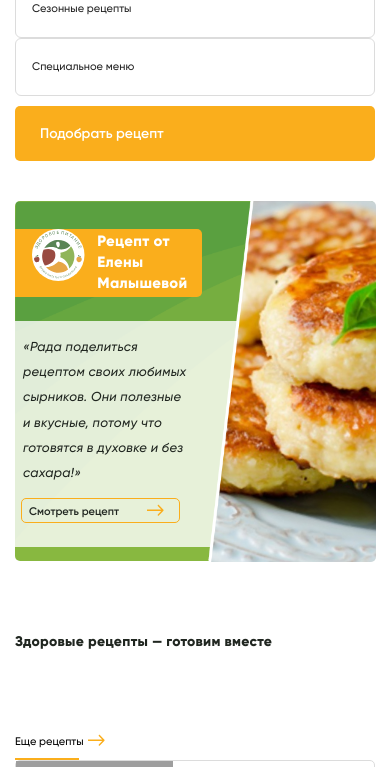
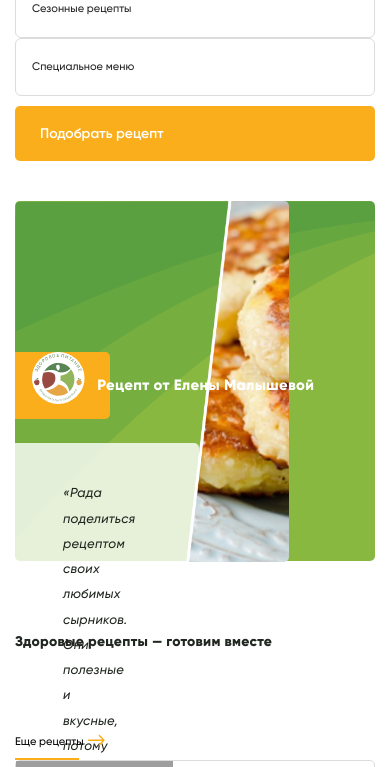
Before and after one commit to Ciphra333/Nature__Food_var-2, a PHP site: page /index.html in a window 390 px wide. Shown: the part 379-1146 px from the top of the page. Run offline with PHP 8.4, Linux system fonts and the light colour scheme; some web fonts are replaced; grey boxes are pictures that could not be loaded.

Commit message:
section main adaptive
По новой оформил блок main, исправить адаптив

```diff
--- a/css/style.css
+++ b/css/style.css
@@ -675,7 +675,7 @@ color: #ACACAC;
     display: inline-flex;
     background-color: #FAAE1C;
     border-radius: 0px 5px 5px 0px;
-    margin-top: 116px;
+    /* margin-top: 116px; */
     color: #fff;
     padding: 27.45px 40px;
     font-style: normal;
@@ -684,8 +684,11 @@ color: #ACACAC;
     line-height: 61px;
     letter-spacing: 0.02em;
     align-items: center;
-    max-height: 115px;
+    /* max-height: 115px; */
     z-index: 5;
+    /* width: calc(108% - 80px); */
+    position: relative;
+    white-space: nowrap;
 }
 .h1__title::before {
     content: '';
@@ -700,30 +703,43 @@ color: #ACACAC;
 }
 
 .main__pic-item {
-    position: absolute;
+    position: relative;
     z-index: 1;
-    right: 0px;
-
-
-
-}
-
+    width: 49%;
+    display: inline-block;
+    height: 600px;
+    vertical-align: middle;
+
+
+
+}
+.main__subtitle-text-wrap {
+    width: 51%;
+    font-size: 0;
+    display: inline-block;
+    vertical-align: middle;
+    align-self: center;
+}
 .main__text-wrap {
-    margin-top: 24px;
+     margin-top: 24px;
     background: rgba(255, 255, 255, 0.8);
     border-radius: 0px 5px 5px 0px;
-    margin-bottom: 116px;
-    max-width: 729px;
+    /* max-width: 729px; */
     max-height: 211px;
+    width: 100%;
+    padding: 24px 40px;
+    display: inline-block;
+    vertical-align: middle;
 }
 .main__subtitle-text {
     font-weight: 500;
     font-style: italic;
     font-size: 24px;
+
     line-height: 28.25px;
     letter-spacing: 0.02em;
-    padding: 24px 40px;
-    max-width: 729px;
+    /* padding: 24px 40px; */
+
     color: #202620;
 }
 .main__btn {
@@ -737,7 +753,8 @@ color: #ACACAC;
     border: 2px solid #FAAE1C;
     border-radius: 5px;
     margin-bottom: 24px;
-    margin-left: 40px;
+    margin-top: 24px;
+    /* margin-left: 40px; */
 }
 
 
@@ -752,16 +769,21 @@ color: #ACACAC;
 }
 .main-pic-1 {
     position:absolute;
-    left: -97%;
+    left: -45%;
     right: 0;
     margin: auto;
     top: 0;
     bottom: 0;
+    z-index: 1;
 }
 .main-pic-2 {
     width: 519px;
-    max-height: 583px;
     border-radius: 5px;
+    position: absolute;
+    top: 0;
+    left: 0;
+    width: 100%;
+    height: 100%;
 }
 .grid__img-icon {
     margin-left: 24px;
@@ -2407,7 +2429,7 @@ opacity: .65 ;
 
     /* Main Start */
     .h1__title {
-        font-size: 40px;
+        font-size: 36px;
     }
     .main__subtitle-text {
         font-size: 22px;
@@ -2554,7 +2576,7 @@ opacity: .65 ;
     }
     .h1__title {
         font-size: 36px;
-        width: 52%;
+        width: calc(140% - 50px);
     }
     .main__subtitle-text {
         max-width: 78%;
@@ -2786,7 +2808,7 @@ opacity: .65 ;
     }
     .h1__title  {
         font-size: 30px;
-        width: 44%;
+        width: calc(132% - 50%);
     }
     .main-pic-1 {
         width: 74%;
@@ -2967,7 +2989,7 @@ opacity: .65 ;
     }
     .h1__title  {
         font-size: 17px;
-        width: 45%;
+        width: calc(119% - 50px);
         line-height: 1.4;
     }
     .main__subtitle-text {
--- a/index.html
+++ b/index.html
@@ -100,14 +100,22 @@
         <div class="main">
             <div class="container">
                 <div class="main__wrap">
+                    <div class="h1__title-wrap">
+                        <!-- Обертка для h1 текста-->
+
+                    </div>
+                    <div class="main__subtitle-text-wrap">
+
                         <h1 class="h1__title">Рецепт от Елены Малышевой</h1>
                         <div class="main__text-wrap">
-                        <p class="main__subtitle-text">«Рада поделиться рецептом своих любимых сырников. Они полезные и
+                            <p class="main__subtitle-text">«Рада поделиться рецептом своих любимых сырников. Они
+                                полезные и
                                 вкусные, потому что готовятся в
                                 духовке и без сахара!»</p>
                             <a class="main__btn" href="#!"><span class="span__text-link">Смотреть рецепт</span>
                                 <img class="grid__img-icon" src="./images/svg/arrow-icon.svg" alt="">
                             </a>
+                        </div>
                     </div>
                     <div class="main__pic-item">
                         <img class="main-pic-1" src="./images/elena_mal.png" alt="">
@@ -538,7 +546,8 @@
                         </div>
                         <a href="#!" class="community__btn">
                             <span class="community__style-btn">Принять участие</span>
-                        <img class="community__img-icon" src="../Nature-Food/images/svg/arrow-icon-white.svg" alt="">
+                            <img class="community__img-icon" src="../Nature-Food/images/svg/arrow-icon-white.svg"
+                                alt="">
                         </a>
 
                     </div>
```
Lines whose indentation alone changed are shown as unchanged.
